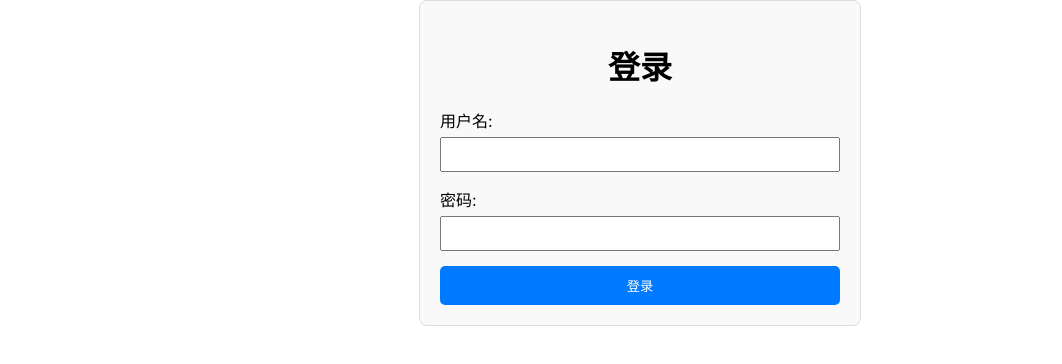
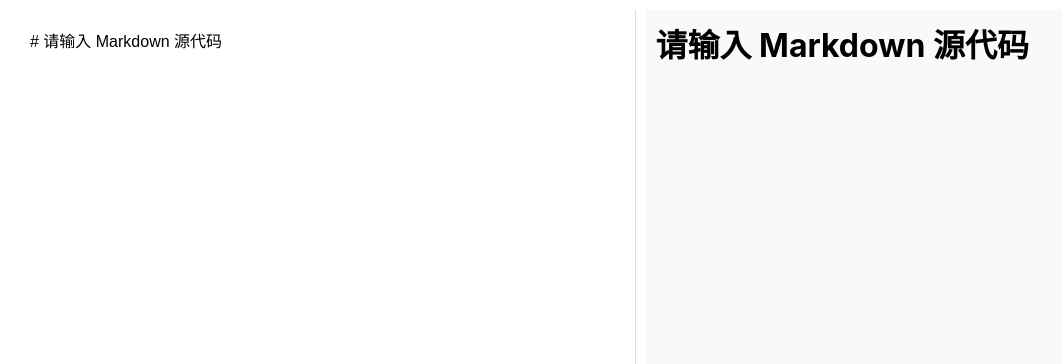
Before and after one commit to leonooo13/myfastapp, a React (Create React App) app: page / in a window 1280 px wide. Shown: the top 364 px of the page, without its empty margins (0-1062 px from the left). Built offline with nearby package versions, Linux system fonts and the light colour scheme.

Commit message:
add route

```diff
--- a/src/App.tsx
+++ b/src/App.tsx
@@ -2,14 +2,16 @@ import React from 'react';
 import { BrowserRouter as Router, Route, Routes } from 'react-router-dom';
 import Login from './pages/Login';
 import Article from './pages/Article';
+import MarkdownEditor from './components/MarkdownViewer';
 import './App.css'; // 如果有全局样式的话
 
 const App: React.FC = () => {
   return (
     <Router>
       <Routes>
-        <Route path="/" element={<Login />} />
+        <Route path="/" element={<MarkdownEditor />} />
         <Route path="/article" element={<Article />} />
+        <Route path="/markdown" element={<Login />} />
       </Routes>
     </Router>
   );
--- /dev/null
+++ b/src/components/MarkdownViewer.css
@@ -0,0 +1,84 @@
+.markdown-editor-container {
+    display: flex;
+    height: 100vh;
+    overflow: hidden;
+  }
+
+  .editor {
+    flex: 1;
+    padding: 10px;
+    border-right: 1px solid #ddd;
+    overflow-y: auto;
+  }
+
+  .editor textarea {
+    width: 100%;
+    height: 100%;
+    border: none;
+    box-sizing: border-box;
+    font-family: Arial, sans-serif;
+    font-size: 16px;
+    line-height: 1.5;
+    padding: 10px;
+    resize: none;
+  }
+
+  .preview {
+    flex: 1;
+    padding: 10px;
+    overflow-y: auto;
+    background-color: #f9f9f9;
+  }
+
+  .preview h1, .preview h2, .preview h3 {
+    margin-top: 0;
+  }
+
+  .preview pre {
+    background-color: #f4f4f4;
+    padding: 10px;
+    border-radius: 5px;
+    overflow: auto;
+  }
+
+  .preview code {
+    background-color: #f4f4f4;
+    padding: 2px 4px;
+    border-radius: 4px;
+  }
+
+  .preview blockquote {
+    border-left: 4px solid #ddd;
+    padding-left: 10px;
+    margin: 10px 0;
+    color: #666;
+  }
+  .markdown-editor-container {
+  display: flex;
+  flex-direction: row;
+  justify-content: space-between;
+  padding: 10px;
+}
+
+.editor {
+  flex: 1;
+  margin-right: 10px;
+}
+
+textarea {
+  width: 100%;
+  height: 500px;
+  font-family: monospace;
+}
+
+.preview {
+  flex: 1;
+  overflow: auto;
+}
+
+img {
+  max-width: 100%;
+  height: auto;
+  display: block;
+  margin: 0 auto;
+}
--- /dev/null
+++ b/src/components/MarkdownViewer.tsx
@@ -0,0 +1,30 @@
+import React, { useState } from 'react';
+import ReactMarkdown from 'react-markdown';
+import './MarkdownViewer.css';
+
+const MarkdownEditor: React.FC = () => {
+  const [markdown, setMarkdown] = useState<string>('# 请输入 Markdown 源代码');
+
+  const handleChange = (event: React.ChangeEvent<HTMLTextAreaElement>) => {
+    setMarkdown(event.target.value);
+  };
+
+  return (
+    <div className="markdown-editor-container">
+      <div className="editor">
+        <textarea
+          value={markdown}
+          onChange={handleChange}
+          placeholder="在这里输入 Markdown 源代码..."
+        />
+      </div>
+      <div className="preview">
+        <ReactMarkdown>
+          {markdown}
+        </ReactMarkdown>
+      </div>
+    </div>
+  );
+}
+
+export default MarkdownEditor;
```
